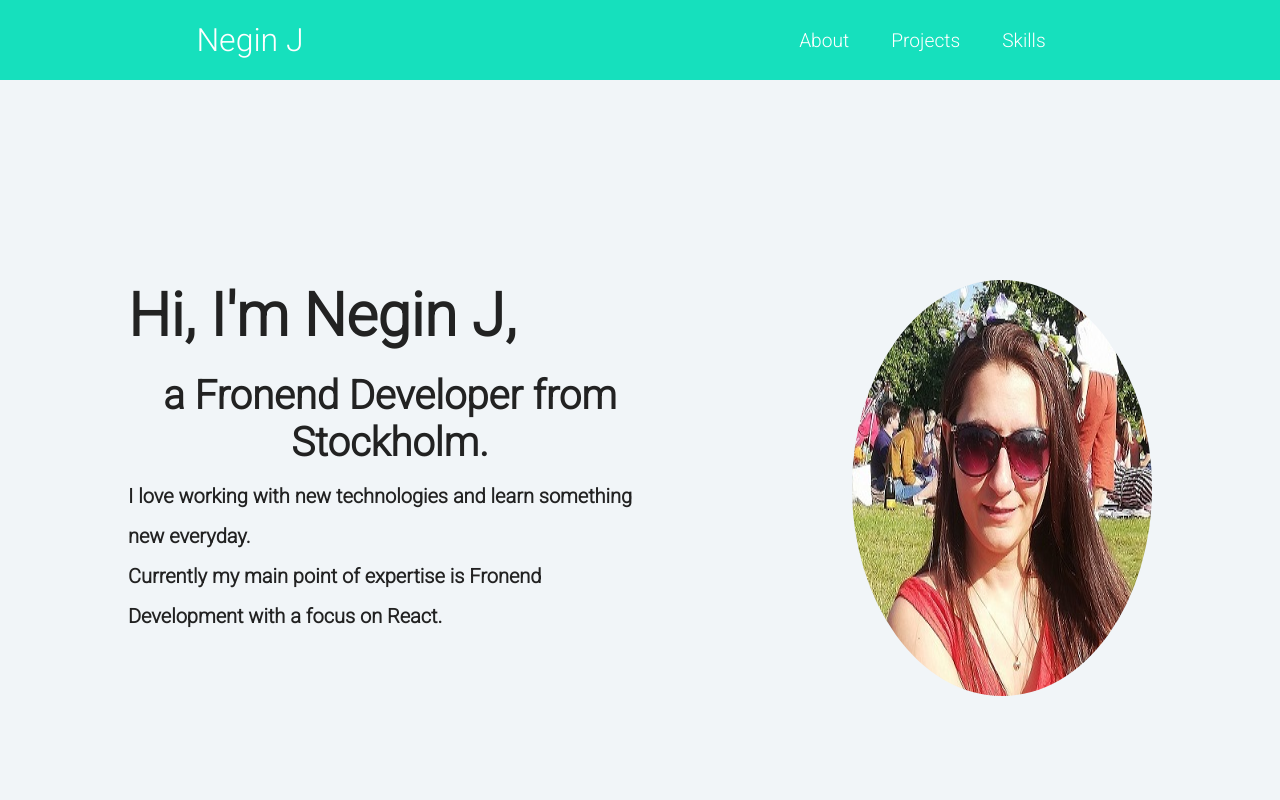
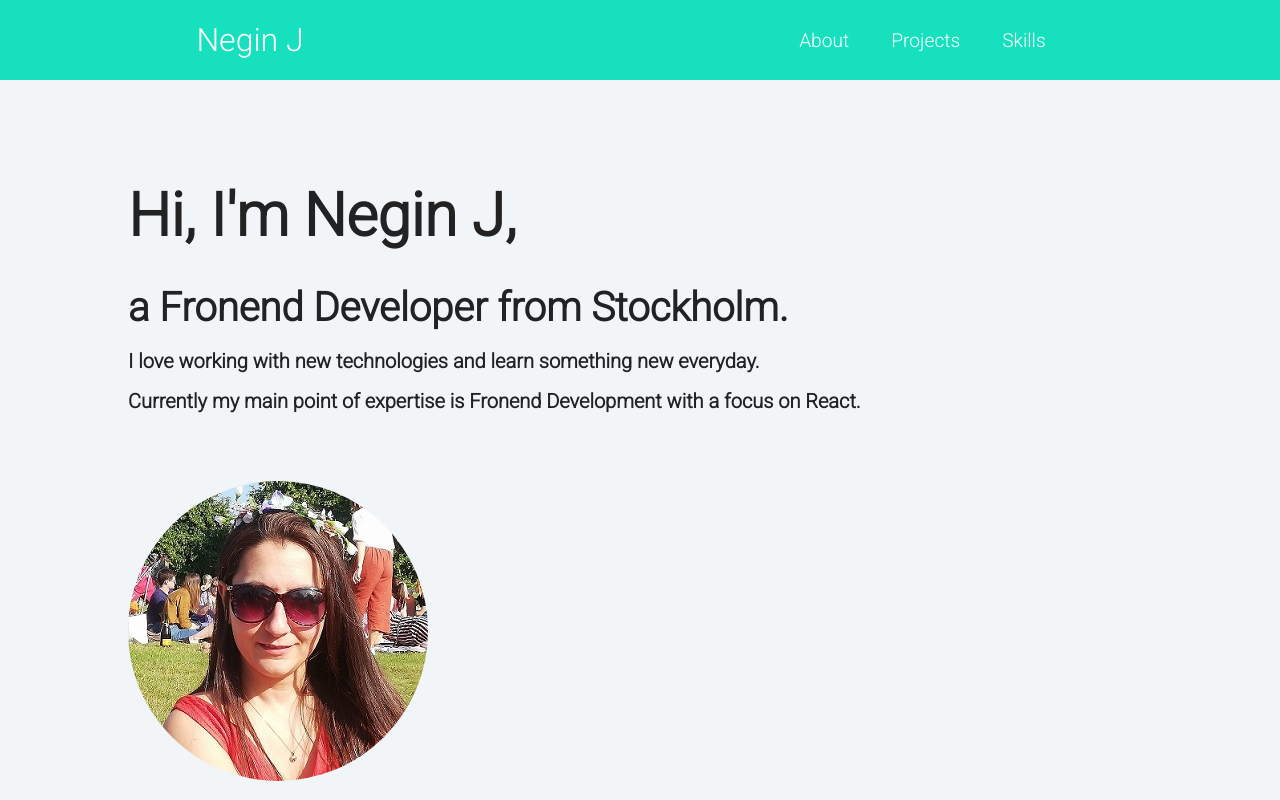
Before and after one commit to negin1/my-portfolio, a React (Create React App) app: page / in a window 1280 px wide. Shown: the top 800 px of the page. Built offline with nearby package versions, Linux system fonts and the light colour scheme.

Commit message:
worked on the design

```diff
--- a/src/components/About.js
+++ b/src/components/About.js
@@ -1,52 +1,66 @@
 import React from 'react';
-/* import './App.css'; */
 import styled from 'styled-components';
 
 
 const AboutContainer = styled.div`
-
   display: flex;
   margin: 0 auto;
   justify-content: center;
   width: 80%;
   padding-top: 200px;
 
-    @media screen and (max-width: 1000px) {
+
+    @media screen and (max-width: 1400px) {
         display: block;
+         padding-top: 100px;
     }
 
-    @media screen and (max-width: 768px){
-      display: block;
-      padding-top: 100px;
+     @media  screen and(min-width: 500px) and (max-width: 800px) {
+        display: block;
     }
  `;
 
 const AboutText = styled.div`
   margin: 0 200px 60px 0;
+     @media  screen and(min-width: 500px) and (max-width: 800px) {
+        display: block;
+    }
 
 
-    @media screen and (max-width: 768px){
-      padding: 15px 15px;
-    }
+
+
+
+
+
+
+
+
 `;
 
 const AbooutTitle = styled.h1`
  font-size: 60px;
  margin-bottom: 4%;
  font-weight:bold;
+
     @media screen and (max-width: 768px){
-      font-size: 35px;
-      padding: 15px 15px
+      border: 1px solid red;
+      float: left;
+      margin-right: 5px;
+      padding: 12px;
+      position: relative;
+      width: 450px;
     }
  `;
 const AboutSubheading = styled.p`
   font-size: 40px;
-  text-align:center;
+
   font-weight:bold;
   padding-bottom: 10px;
 
      @media screen and (max-width: 768px){
-      padding: 15px 15px;
+      border: 1px solid red;
+      position: relative;
+      width: 450px;
     }
  `;
 
@@ -54,19 +68,25 @@ const AboutSubheading = styled.p`
     font-size: 20px;
     font-weight:bold;
     line-height: 2em;
-       @media screen and (max-width: 768px){
-      padding: 15px 15px;
+
+     @media screen and (max-width: 768px){
+      border: 1px solid red;
+      padding:15px;
+      margin-top:px;
+      position: relative;
+      width: 450px;
     }
  `;
 
  const AboutImg = styled.img`
     border-radius: 50%;
 
-
    @media screen and (max-width: 768px){
-       border-radius: 50%;
-      width: 350px;
-      padding-left: 50%;
+      width: 40;
+      padding:15px;
+      margin-top:px;
+      position: relative;
+      width: 450px;
     }
  `;
 
@@ -84,8 +104,7 @@ function About() {
               <p>Currently my main point of expertise is Fronend Development with a  focus on React.</p>
             </AaboutDescription>
         </AboutText>
-        <AboutImg src="/images/negin.jpg" alt="Negin" >
-        </AboutImg>
+        <AboutImg src="/images/negin.jpg" alt="Negin" ></AboutImg>
      </AboutContainer>
   );
 };
--- a/src/components/Projects.js
+++ b/src/components/Projects.js
@@ -28,11 +28,17 @@ const ProjectRow = styled.div`
   gap: 3rem;
 ` */
 
+
+
+
 const EachProject = styled.div`
   background: #fff;
   border-radius: 1rem;
   padding: 1rem 2rem;
   border: 3px solid red;
+
+
+
 `;
 
   const ProjectTitle =styled.h1`
--- a/src/components/Skills.js
+++ b/src/components/Skills.js
@@ -2,7 +2,7 @@ import React from 'react';
 import styled from 'styled-components';
 
 const SkillsContainer = styled.div`
-  marginTop:30px;
+  margin-top:30px;
   margin: 0 auto;
   display: block;
   width: 80%;
```
Also changed, not shown: 1 other file (tests, documents, lock files or other folders).
